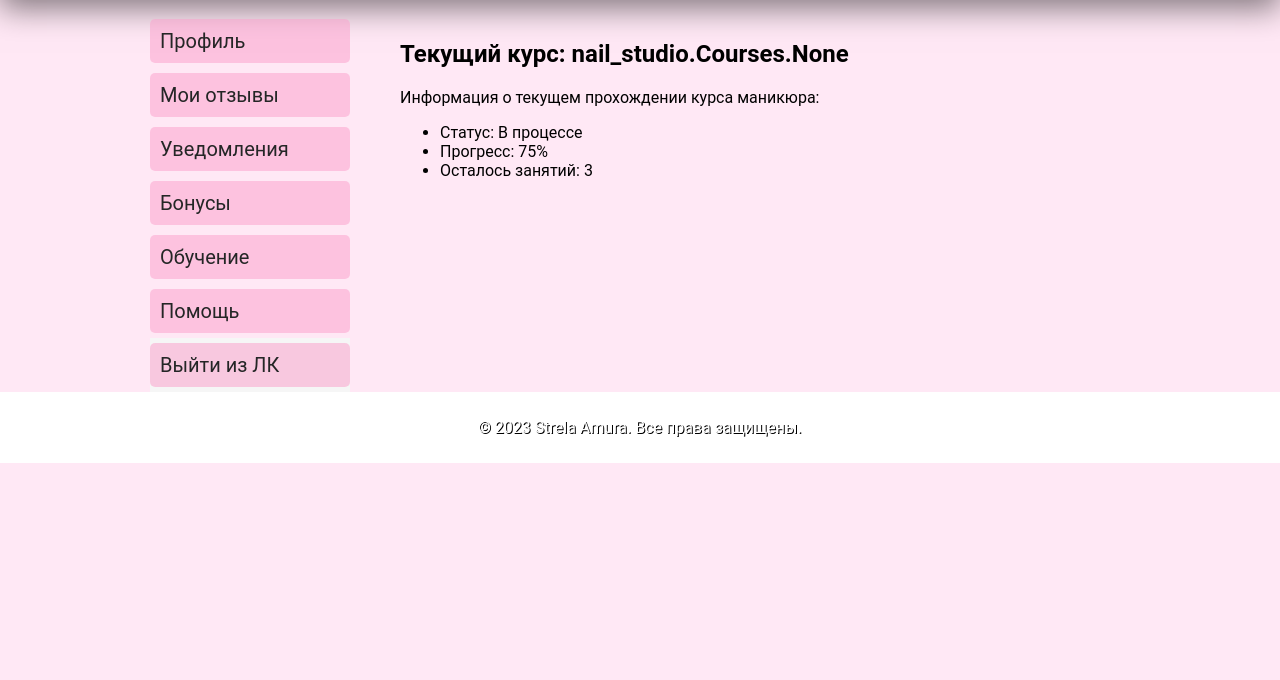
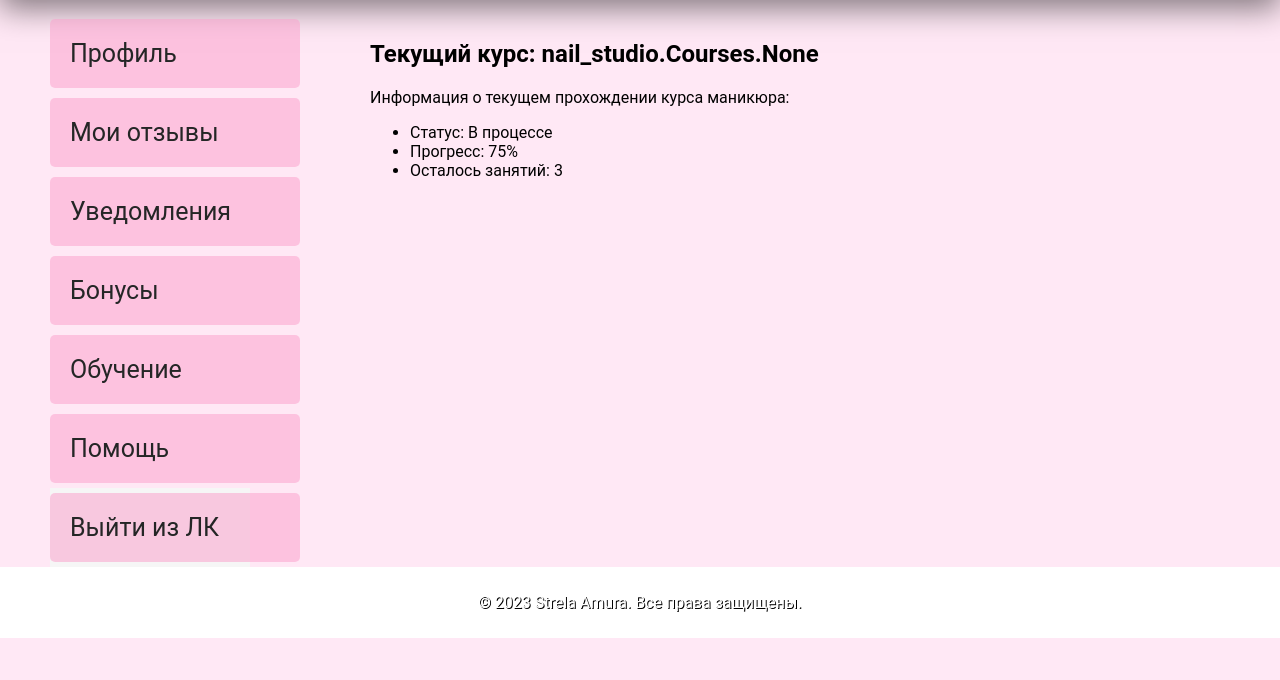
Before and after one commit to Dm-Str/Amur_Studio, a Django app: page /lk_user/ in a window 1280 px wide. Shown: the part 120-800 px from the top of the page. Run offline with Django 5.2, Linux system fonts and the light colour scheme; the visitor is signed in with stand-in values (Sample User, id 1); grey boxes are pictures that could not be loaded.

Commit message:
Fixed css to lk

```diff
--- a/static/css/lk/lk.css
+++ b/static/css/lk/lk.css
@@ -3,22 +3,22 @@
     flex-direction: column;
     width: 200px; /* Установите фиксированную ширину */
     margin-top: 14px;
-    padding-left: 150px;
-    padding-right: 30px;
+    padding-left: 50px;
+    padding-right: 100px;
 }
 
 .sidebar-button {
-    padding: 10px; /* Отступы внутри кнопок */
+    padding: 20px; /* Отступы внутри кнопок */
     background-color: #FBA1CC87; /* Цвет фона кнопок */
     color: #242626; /* Цвет текста на кнопках */
     border: 0; /* Убираем рамку */
     border-radius: 5px; /* Закругленные углы */
     cursor: pointer; /* Указатель при наведении */
     text-align: left; /* Выравнивание текста */
-    width: 200px; /* Установите фиксированную ширину для кнопок */
+    width: 250px; /* Установите фиксированную ширину для кнопок */
     margin: 5px 0; /* Отступы между кнопками */
     font-family: 'Roboto', serif;
-    font-size: 20px;
+    font-size: 25px;
 }
 
 .sidebar-button:hover {
```
